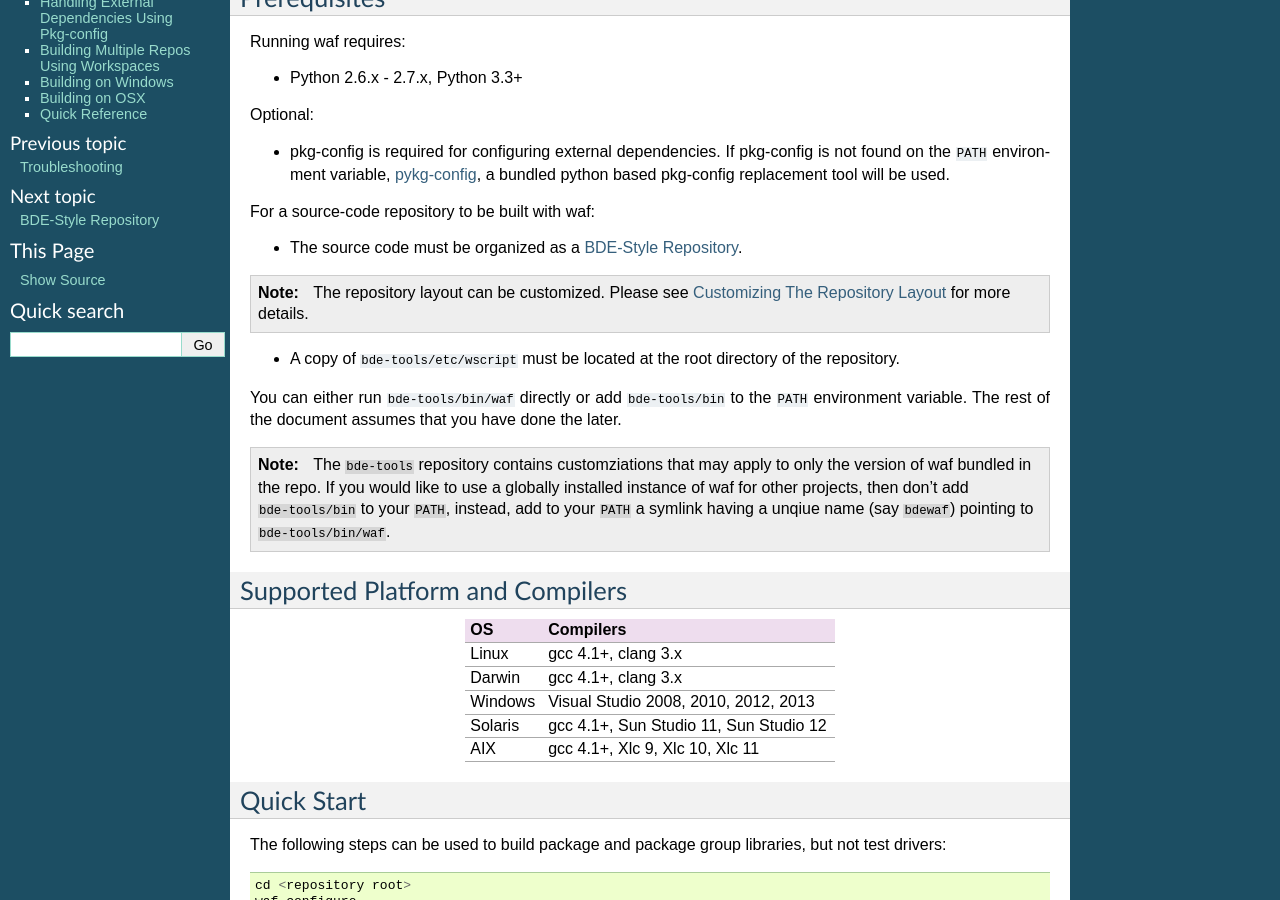
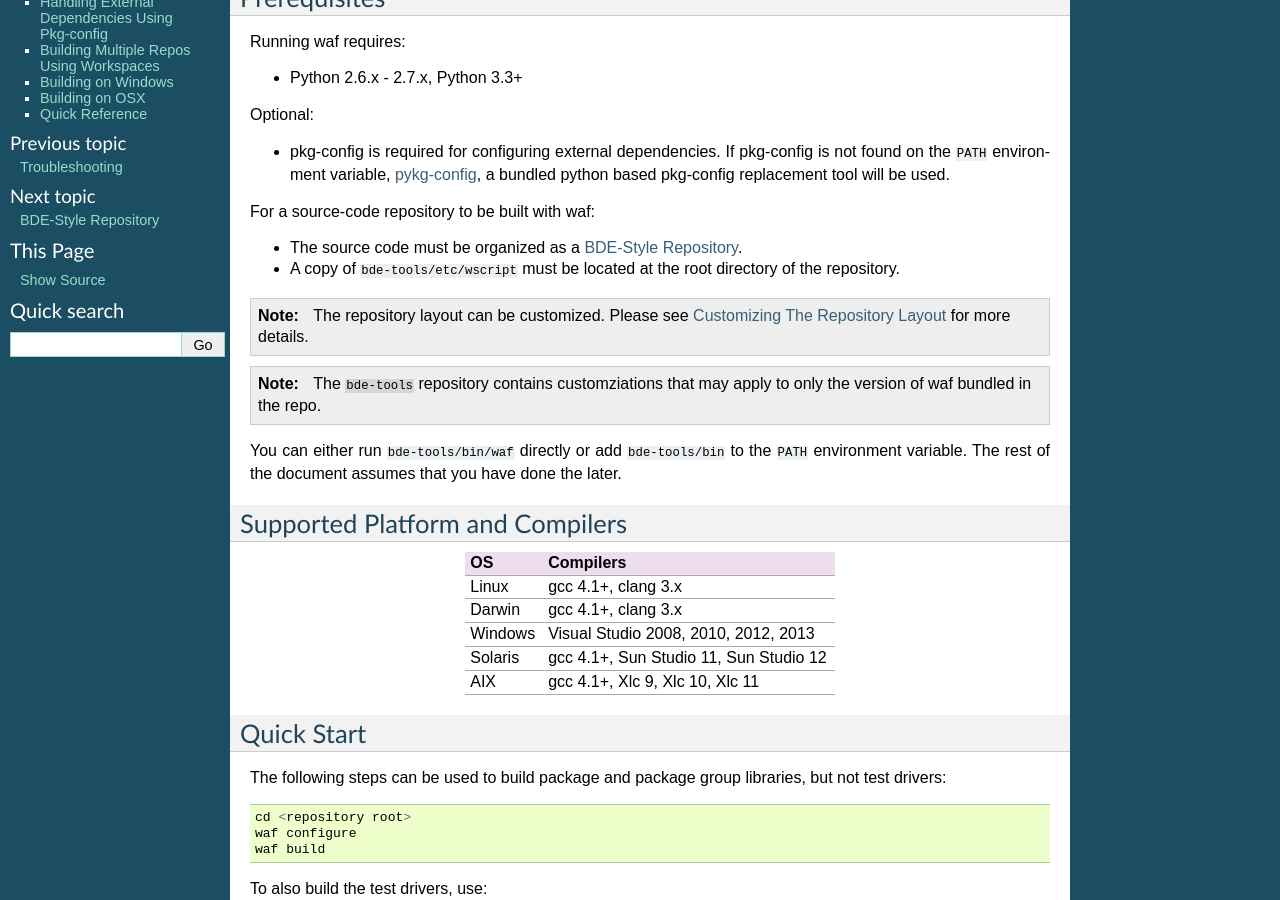
Before and after one commit to bloomberg/bde-tools, a Sphinx documentation site: the page built from doc/waf.rst, in a window 1280 px wide and 900 px high, scrolled down 400 px. Built offline with Sphinx 7.4.7, drawn with Linux system fonts in a browser that asks for light colours.

Commit message:
Update doc

```diff
--- a/doc/waf.rst
+++ b/doc/waf.rst
@@ -39,25 +39,22 @@
 
 - The source code must be organized as a :ref:`bde_repo-top`.
 
+- A copy of ``bde-tools/etc/wscript`` must be located at the root directory of
+  the repository.
+
 .. note::
 
    The repository layout can be customized. Please see
    :ref:`bde_repo-layout_customize` for more details.
 
-- A copy of ``bde-tools/etc/wscript`` must be located at the root directory of
-  the repository.
+.. note::
+
+   The ``bde-tools`` repository contains customziations that may apply to only
+   the version of waf bundled in the repo.
 
 You can either run ``bde-tools/bin/waf`` directly or add ``bde-tools/bin`` to
 the ``PATH`` environment variable.  The rest of the document assumes that you
 have done the later.
-
-.. note::
-
-   The ``bde-tools`` repository contains customziations that may apply to only
-   the version of waf bundled in the repo.  If you would like to use a globally
-   installed instance of waf for other projects, then don't add
-   ``bde-tools/bin`` to your ``PATH``, instead, add to your ``PATH`` a symlink
-   having a unqiue name (say ``bdewaf``) pointing to ``bde-tools/bin/waf``.
 
 .. _waf-supported_platforms:
 
```
